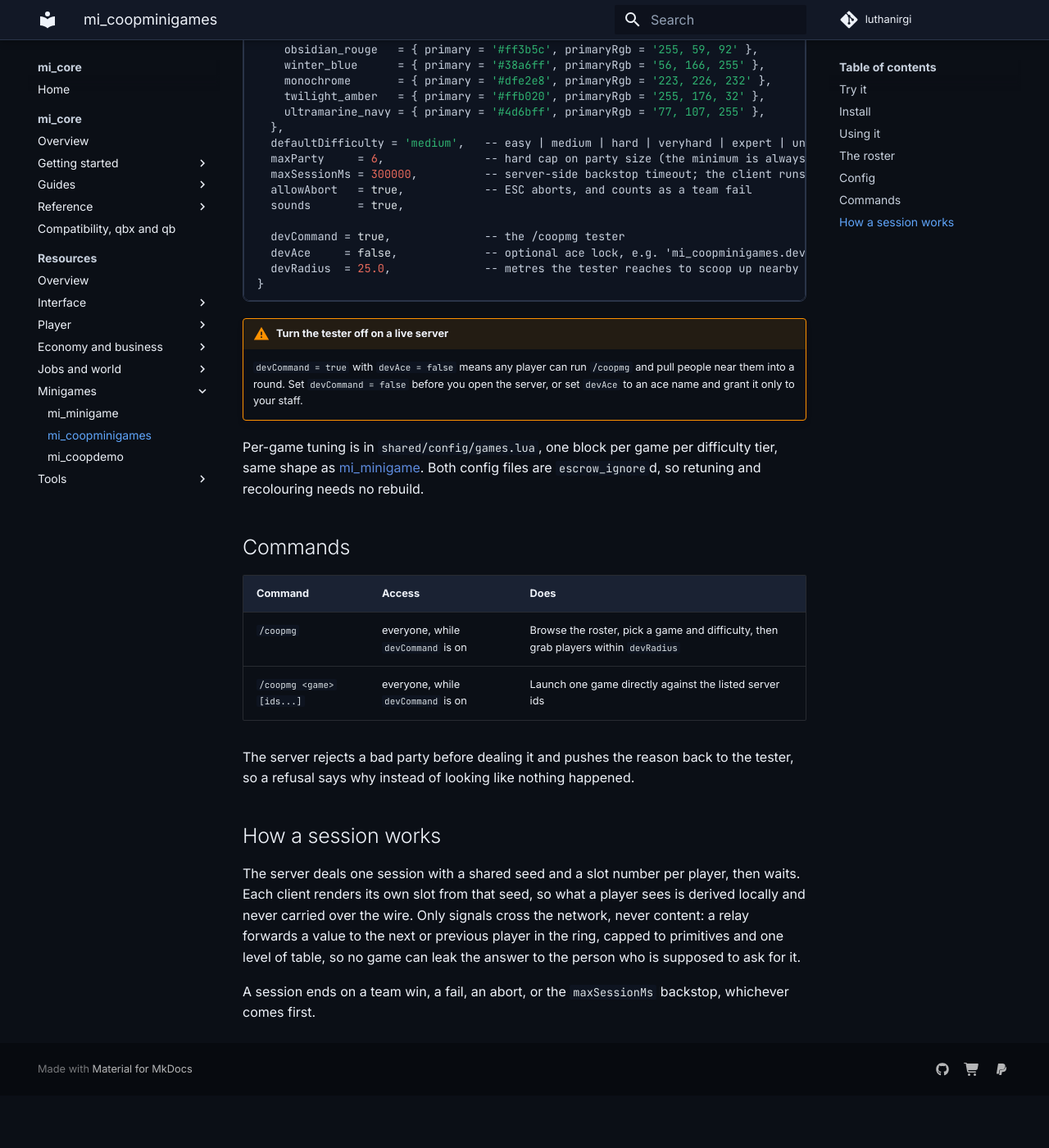
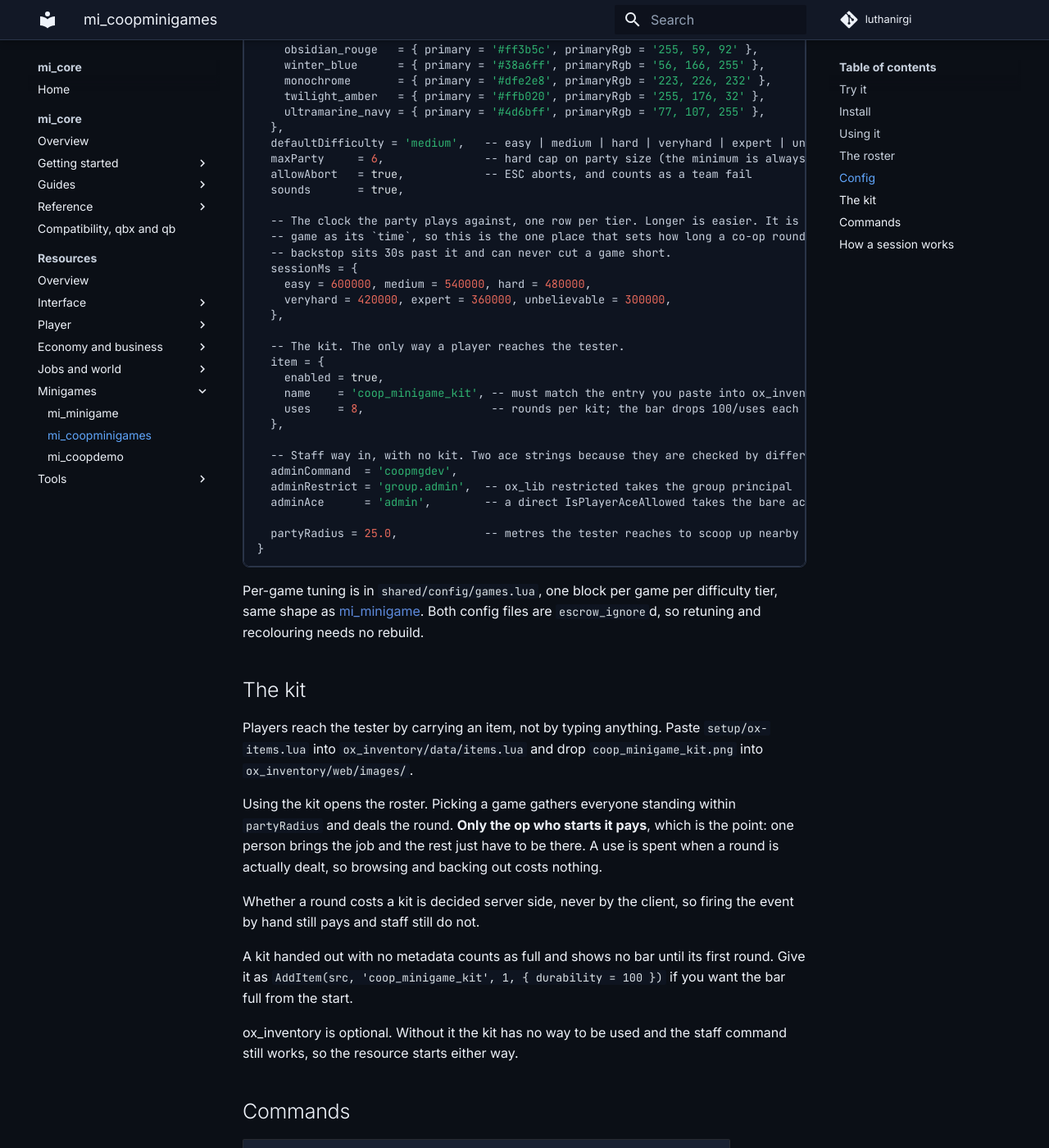
Before and after one commit to luthanirgi/luthanirgi.github.io, an MkDocs documentation site: the page built from docs/resources/mi_coopminigames.md, in a window 1280 px wide and 1400 px high, scrolled down 3138 px. Shown: the whole window at 82% size. Built offline with MkDocs 1.6.1 and Material for MkDocs 9.7.7, drawn with Linux system fonts in a browser that asks for light colours; before the commit the page ends 4474 px from its top, so only the background shows below that; some of the changed text lies outside the part shown.

Commit message:
docs; testers are an item, and the co-op clock is per difficulty
Both pages documented player commands that no longer exist, and mi_coopminigames still
listed maxSessionMs, devCommand, devAce and devRadius after the config moved on.

````diff
--- a/docs/resources/mi_coopminigames.md
+++ b/docs/resources/mi_coopminigames.md
@@ -87,32 +87,62 @@ return {
   },
   defaultDifficulty = 'medium',   -- easy | medium | hard | veryhard | expert | unbelievable
   maxParty     = 6,               -- hard cap on party size (the minimum is always 2)
-  maxSessionMs = 300000,          -- server-side backstop timeout; the client runs the real game clock
   allowAbort   = true,            -- ESC aborts, and counts as a team fail
   sounds       = true,
 
-  devCommand = true,              -- the /coopmg tester
-  devAce     = false,             -- optional ace lock, e.g. 'mi_coopminigames.dev'; false = no ace
-  devRadius  = 25.0,              -- metres the tester reaches to scoop up nearby players
+  -- The clock the party plays against, one row per tier. Longer is easier. It is pushed to every
+  -- game as its `time`, so this is the one place that sets how long a co-op round lasts. The server
+  -- backstop sits 30s past it and can never cut a game short.
+  sessionMs = {
+    easy = 600000, medium = 540000, hard = 480000,
+    veryhard = 420000, expert = 360000, unbelievable = 300000,
+  },
+
+  -- The kit. The only way a player reaches the tester.
+  item = {
+    enabled = true,
+    name    = 'coop_minigame_kit', -- must match the entry you paste into ox_inventory
+    uses    = 8,                   -- rounds per kit; the bar drops 100/uses each time
+  },
+
+  -- Staff way in, with no kit. Two ace strings because they are checked by different things.
+  adminCommand  = 'coopmgdev',
+  adminRestrict = 'group.admin',  -- ox_lib restricted takes the group principal
+  adminAce      = 'admin',        -- a direct IsPlayerAceAllowed takes the bare ace
+
+  partyRadius = 25.0,             -- metres the tester reaches to scoop up nearby players
 }
 ```
 
-!!! warning "Turn the tester off on a live server"
-    `devCommand = true` with `devAce = false` means any player can run `/coopmg` and pull people near them into a round. Set `devCommand = false` before you open the server, or set `devAce` to an ace name and grant it only to your staff.
+Per-game tuning is in `shared/config/games.lua`, one block per game per difficulty tier, same shape as [mi_minigame](mi_minigame.md). Both config files are `escrow_ignore`d, so retuning and recolouring needs no rebuild.
 
-Per-game tuning is in `shared/config/games.lua`, one block per game per difficulty tier, same shape as [mi_minigame](mi_minigame.md). Both config files are `escrow_ignore`d, so retuning and recolouring needs no rebuild.
+## The kit
+
+Players reach the tester by carrying an item, not by typing anything. Paste `setup/ox-items.lua` into `ox_inventory/data/items.lua` and drop `coop_minigame_kit.png` into `ox_inventory/web/images/`.
+
+Using the kit opens the roster. Picking a game gathers everyone standing within `partyRadius` and deals the round. **Only the op who starts it pays**, which is the point: one person brings the job and the rest just have to be there. A use is spent when a round is actually dealt, so browsing and backing out costs nothing.
+
+Whether a round costs a kit is decided server side, never by the client, so firing the event by hand still pays and staff still do not.
+
+A kit handed out with no metadata counts as full and shows no bar until its first round. Give it as `AddItem(src, 'coop_minigame_kit', 1, { durability = 100 })` if you want the bar full from the start.
+
+ox_inventory is optional. Without it the kit has no way to be used and the staff command still works, so the resource starts either way.
 
 ## Commands
 
 | Command | Access | Does |
 | --- | --- | --- |
-| `/coopmg` | everyone, while `devCommand` is on | Browse the roster, pick a game and difficulty, then grab players within `devRadius` |
-| `/coopmg <game> [ids...]` | everyone, while `devCommand` is on | Launch one game directly against the listed server ids |
+| `/coopmgdev` | staff (`adminRestrict`) | Opens the same roster with no kit and no charge |
 
-The server rejects a bad party before dealing it and pushes the reason back to the tester, so a refusal says why instead of looking like nothing happened.
+There is no player command. The old `/coopmg` was a client-side `RegisterCommand`, and a client command cannot be permission-gated at all, so it was open to everyone whenever `devCommand` was left on. The staff one is registered server side through `lib.addCommand`, which can be.
+
+The server rejects a bad party before dealing it and pushes the reason back to the tester, so a refusal says why instead of looking like nothing happened. A refused party is not charged.
+
+!!! note "Two ace strings, on purpose"
+    `adminRestrict` is the group principal (`group.admin`) because that is what ox_lib's `restricted` checks. `adminAce` is the bare ace (`admin`) because that is what a direct `IsPlayerAceAllowed` checks. Swapping them silently denies every real admin.
 
 ## How a session works
 
 The server deals one session with a shared seed and a slot number per player, then waits. Each client renders its own slot from that seed, so what a player sees is derived locally and never carried over the wire. Only signals cross the network, never content: a relay forwards a value to the next or previous player in the ring, capped to primitives and one level of table, so no game can leak the answer to the person who is supposed to ask for it.
 
-A session ends on a team win, a fail, an abort, or the `maxSessionMs` backstop, whichever comes first.
+A session ends on a team win, a fail, an abort, or the server backstop, whichever comes first. The backstop sits 30 seconds past the tier's `sessionMs`, so it can only ever catch a session nothing else closed.
````
Also changed, not shown: docs/resources/mi_minigame.md (+26 -4 lines).
